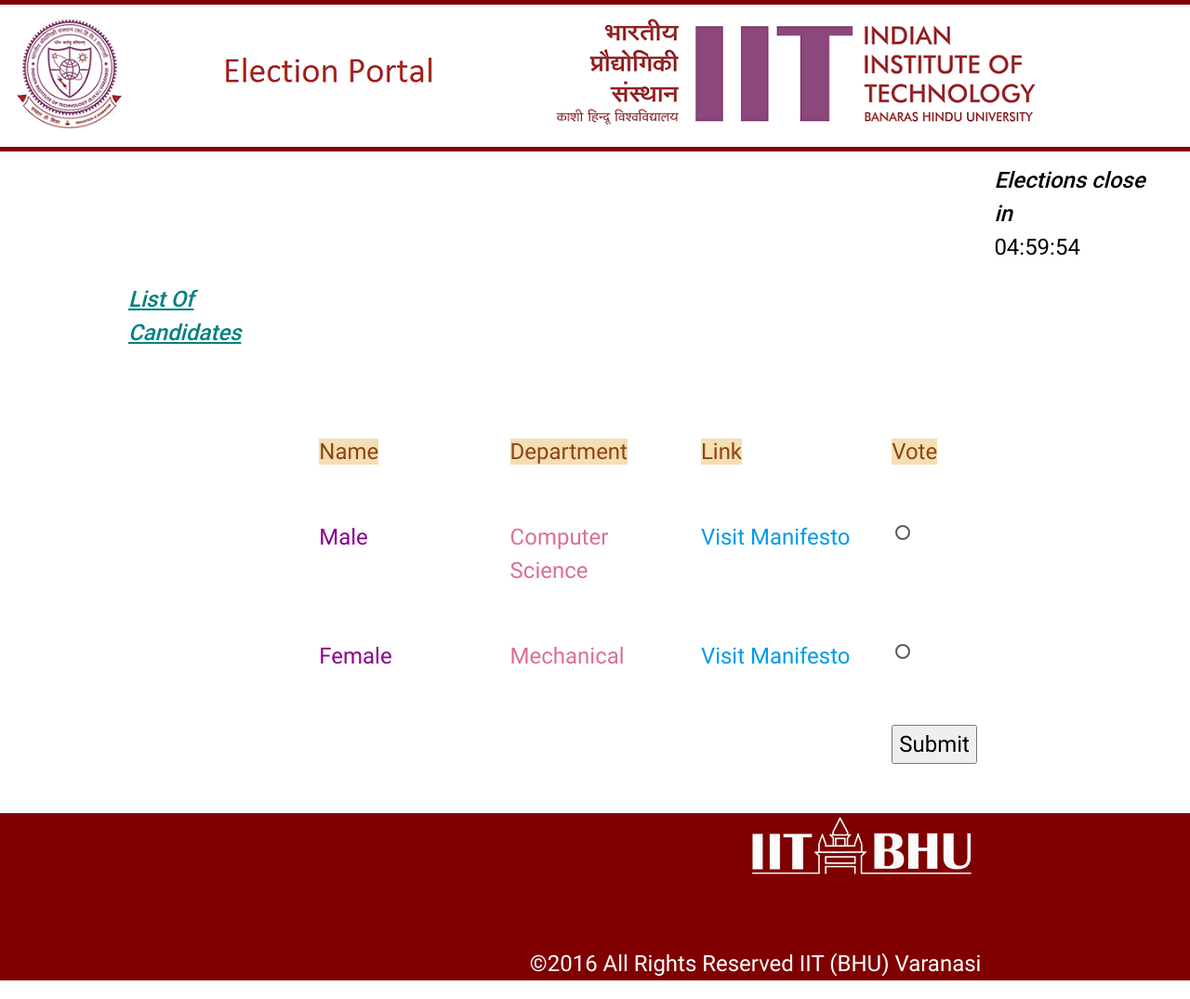
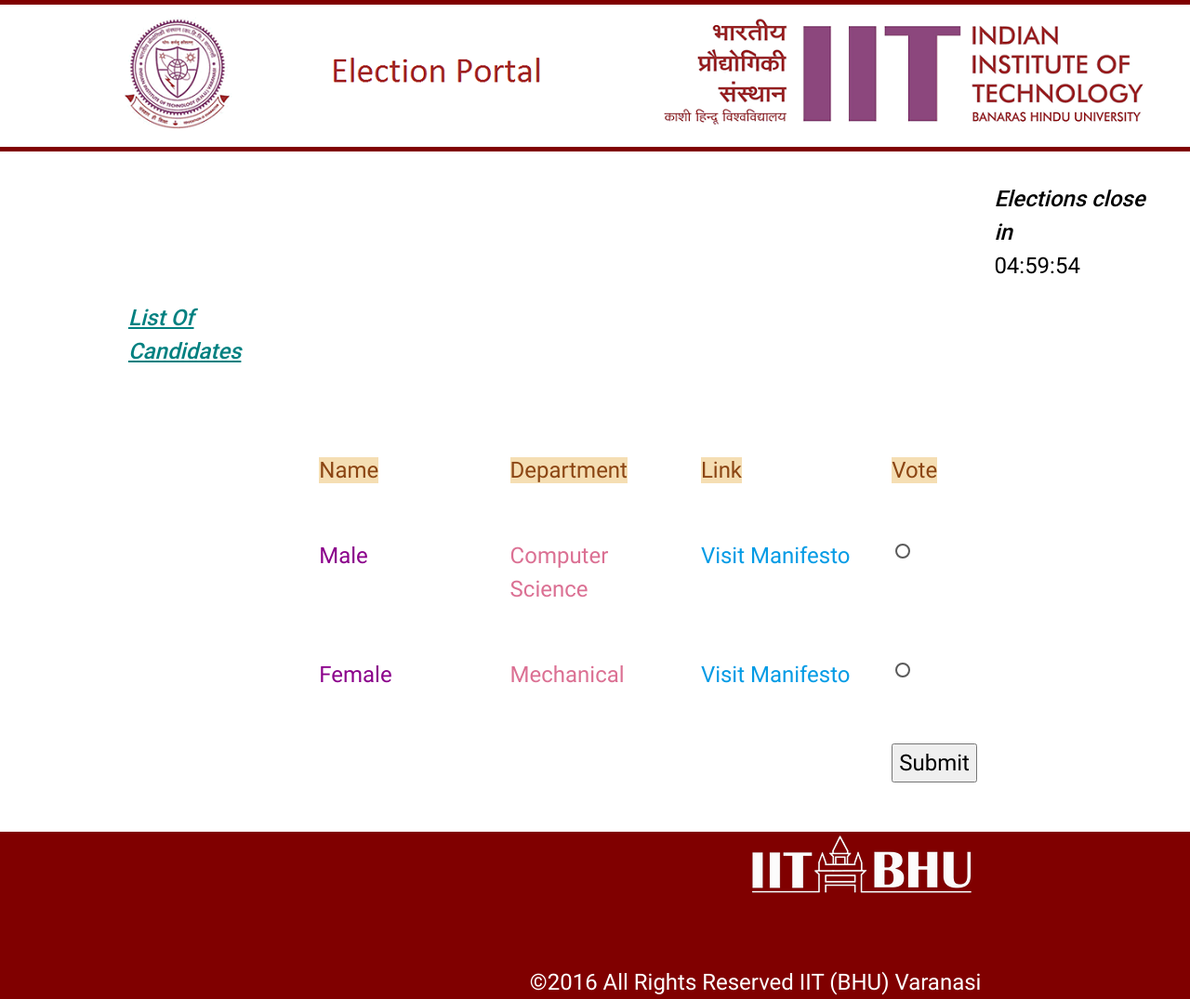
Before and after one commit to Bazzzzzinga/Election-Portal, a Django app: page /OnGoing/ in a window 1280 px wide. Shown: the whole page at 93% size. Run offline with Django 3.2, Linux system fonts and the light colour scheme.

Commit message:
Template fixed

```diff
--- a/Election_Portal/templates/Election_Portal/template.html
+++ b/Election_Portal/templates/Election_Portal/template.html
@@ -16,10 +16,8 @@
 </head>
 <body>
 	<header>
-	<div class="col s12"  style="padding:1%;border-color:#800000;border-top-width:5px;border-bottom-width:5px;border-right-width:0px;border-left-width:0px;border-style:solid">
-		<div class="col s1"></div>
-		<div class="col s10"><img src="{% static 'Election_Portal/images/header.png' %}"></div>
-		<div class="col s1"></div>
+	<div class="row"  style="padding:1%;border-color:#800000;border-top-width:5px;border-bottom-width:5px;border-right-width:0px;border-left-width:0px;border-style:solid">
+		<div class="col s10 offset-s1 center"><img src="{% static 'Election_Portal/images/header.png' %}"></div>
 	</div>
 	</header>
 	<main style="padding:1%">
--- a/Election_Portal/urls.py
+++ b/Election_Portal/urls.py
@@ -5,7 +5,7 @@
 urlpatterns=[url(r'^$',views.index,name='index'),
 			url(r'^home/$',views.home,name='home'),
 			url(r'^OnGoing/$',views.OnGoing,name='OnGoing'),
-		        url(r'^nominations/$',views.nominations,name='nominations'),
+		    url(r'^nominations/$',views.nominations,name='nominations'),
 			url(r'^status/$',views.status,name='status'),
 			url(r'^past/$',views.past,name='past'),
 			url(r'^ama/$',views.ama,name='ama'),
```
Also changed, not shown: db.sqlite3.
